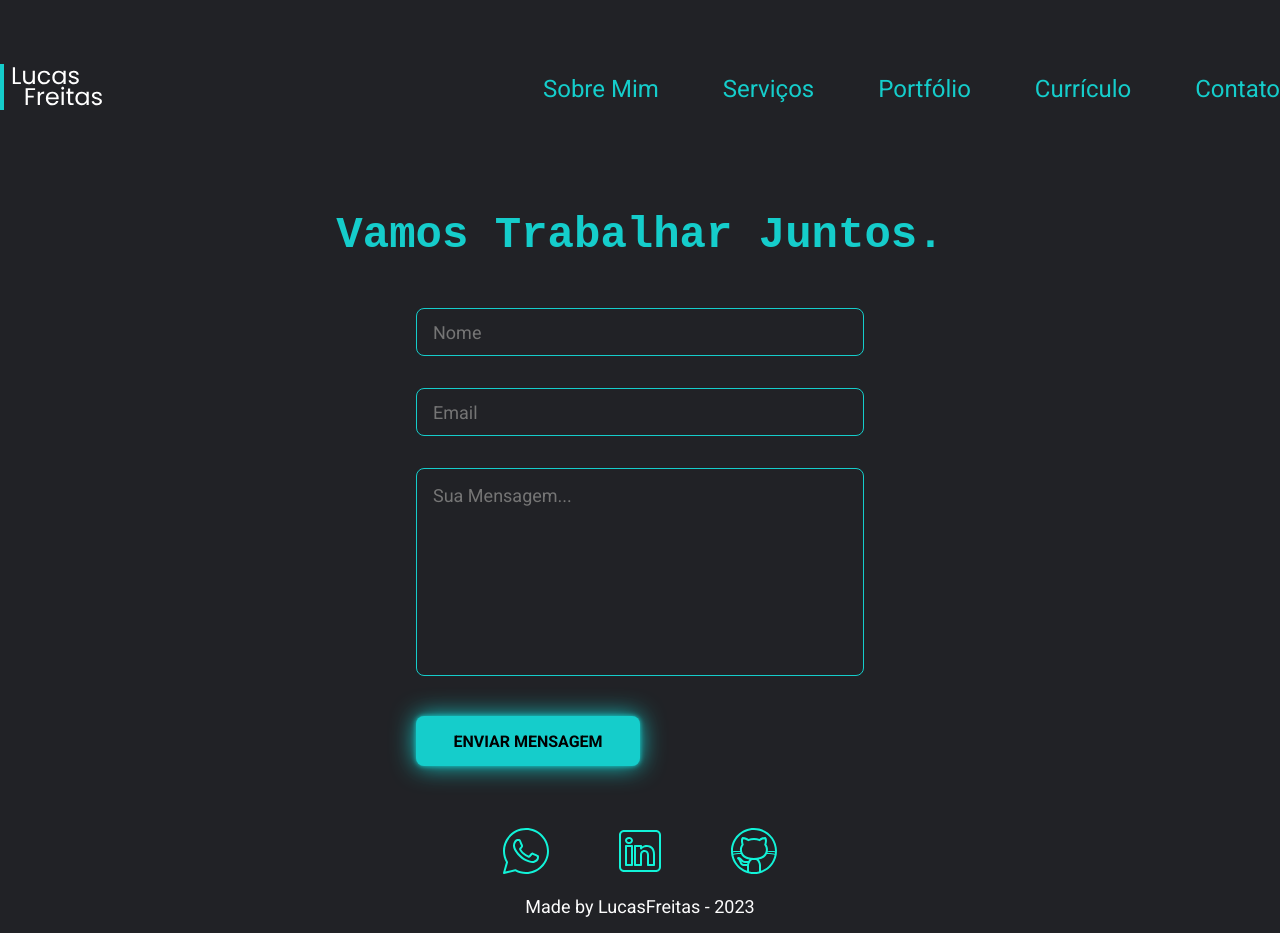
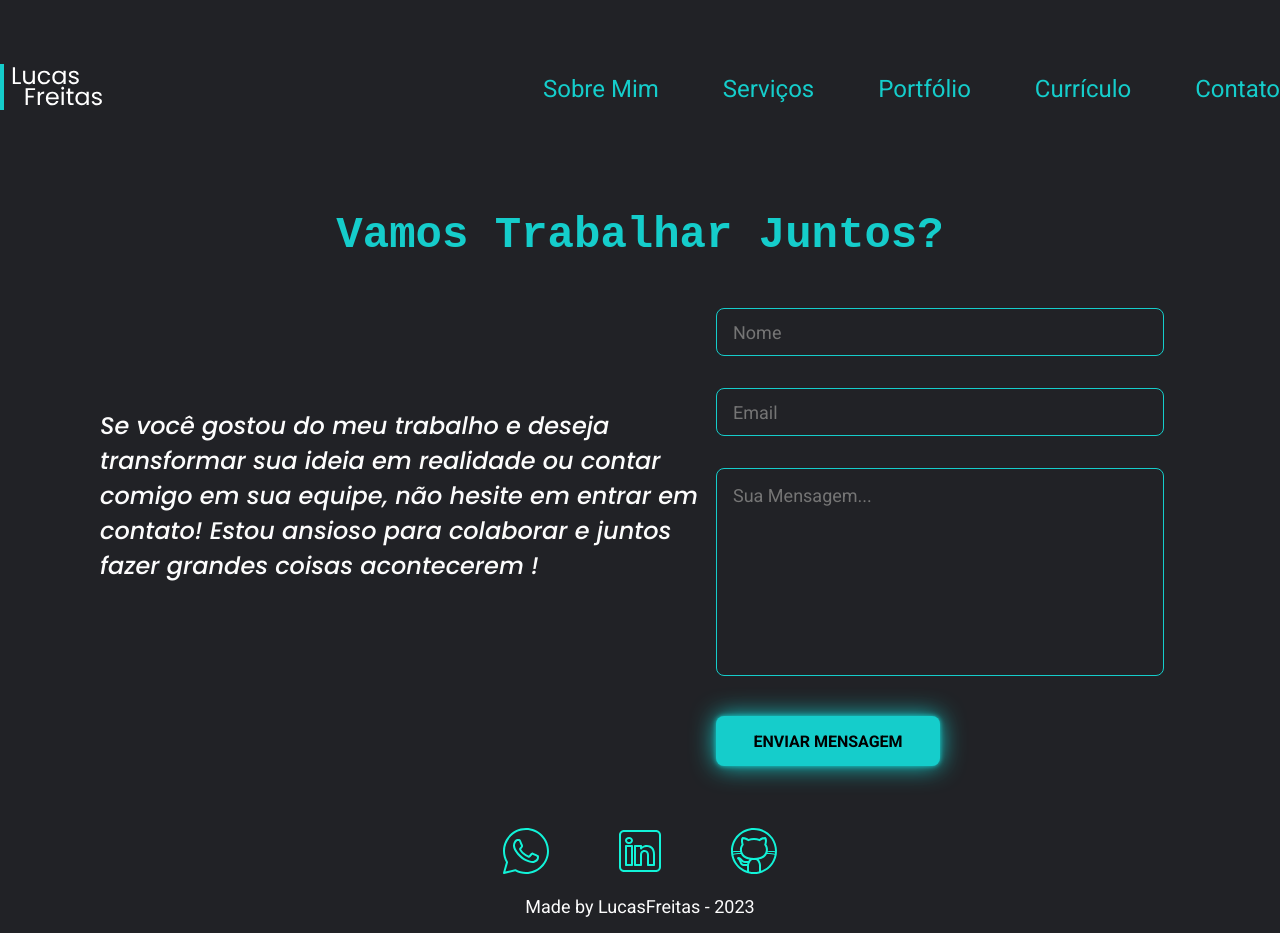
Before and after one commit to LucasDev9645/Portfolio, a React (Vite) app: page /contato in a window 1280 px wide. Built offline with nearby package versions, Linux system fonts and the light colour scheme.

Commit message:
Adding functionality to the form and placing font

```diff
--- a/index.html
+++ b/index.html
@@ -7,7 +7,7 @@
   <meta name="viewport" content="width=device-width, initial-scale=1.0" />
   <link rel="preconnect" href="https://fonts.googleapis.com">
   <link rel="preconnect" href="https://fonts.gstatic.com" crossorigin>
-  <link href="https://fonts.googleapis.com/css2?family=Roboto:ital,wght@0,400;0,500;0,700;1,300&display=swap" rel="stylesheet">
+  <link href="https://fonts.googleapis.com/css2?family=Poppins:ital,wght@0,600;1,500&family=Roboto:ital,wght@0,400;0,500;0,700;1,300&display=swap" rel="stylesheet">
   <title>Lucas - Freitas</title>
 </head>
 
--- a/package.json
+++ b/package.json
@@ -10,6 +10,7 @@
     "preview": "vite preview"
   },
   "dependencies": {
+    "@emailjs/browser": "^3.11.0",
     "@types/react-router-dom": "^5.3.3",
     "@types/styled-components": "^5.1.26",
     "react": "^18.2.0",
--- a/src/AboutMe/style.ts
+++ b/src/AboutMe/style.ts
@@ -69,7 +69,6 @@ export const FormationStyled = styled.div`
 
   h1 {
     margin-bottom: 1rem;
-    font-family: monospace;
     color: var(--color-blue-500);
   }
 
--- a/src/Curriculum/index.tsx
+++ b/src/Curriculum/index.tsx
@@ -66,7 +66,13 @@ const Curriculum = () => {
               <b>Inglês(tecnico)</b>
             </span>
           </p>
-          <button>
+          <button
+            onClick={() =>
+              window.open(
+                "https://drive.google.com/u/2/uc?id=1F5y8ODPsuj2zkyBEGHl_HjGoLY7y4fmf&export=download"
+              )
+            }
+          >
             <img src={imageSave} alt="" />
             Baixe meu currículo completo
           </button>
--- a/src/WorkTogether/index.tsx
+++ b/src/WorkTogether/index.tsx
@@ -1,17 +1,78 @@
+import { FormEvent, useState } from "react";
+import EmailJSResponseStatus from "@emailjs/browser";
+
 import Button from "../Button";
+
 import { Title } from "../styles/globalStyle";
 import { WorkTogetherStyle } from "./style";
 
+type Props = {
+  from_name: string;
+  message: string;
+  email: string;
+};
+
 const WorkTogether = () => {
+  const [name, setName] = useState("");
+  const [email, setEmail] = useState("");
+  const [message, setMessage] = useState("");
+
+  const sendEmail = (e: FormEvent<HTMLFormElement>) => {
+    e.preventDefault();
+
+    const templateParams: Props = {
+      from_name: name,
+      message: message,
+      email: email,
+    };
+
+    EmailJSResponseStatus.send(
+      "service_dlmarne",
+      "template_6haczdp",
+      templateParams,
+      "Et8uGRogiBnaO0cJK"
+    )
+      .then(() => {
+        setName("");
+        setEmail("");
+        setMessage("");
+      })
+      .catch((err) => {
+        console.log("Error: ", err);
+      });
+  };
+
   return (
     <WorkTogetherStyle className="container">
-      <Title>Vamos Trabalhar Juntos.</Title>
-      <form>
-        <input type="text" placeholder="Nome" />
-        <input type="email" placeholder="Email" />
-        <textarea placeholder="Sua Mensagem..." />
-        <Button name="Enviar Mensagem"></Button>
-      </form>
+      <Title>Vamos Trabalhar Juntos?</Title>
+      <div>
+        <h1>
+          Se você gostou do meu trabalho e deseja transformar sua ideia em
+          realidade ou contar comigo em sua equipe, não hesite em entrar em
+          contato! Estou ansioso para colaborar e juntos fazer grandes coisas
+          acontecerem !
+        </h1>
+        <form onSubmit={sendEmail}>
+          <input
+            type="text"
+            placeholder="Nome"
+            onChange={(e) => setName(e.target.value)}
+            value={name}
+          />
+          <input
+            type="text"
+            placeholder="Email"
+            onChange={(e) => setEmail(e.target.value)}
+            value={email}
+          />
+          <textarea
+            placeholder="Sua Mensagem..."
+            onChange={(e) => setMessage(e.target.value)}
+            value={message}
+          />
+          <Button name="Enviar Mensagem"></Button>
+        </form>
+      </div>
     </WorkTogetherStyle>
   );
 };
--- a/src/WorkTogether/style.ts
+++ b/src/WorkTogether/style.ts
@@ -9,6 +9,17 @@ export const WorkTogetherStyle = styled.section`
 
   ${Title} {
     width: 23ch;
+  }
+
+  div {
+    display: flex;
+    justify-content: space-between;
+    align-items: center;
+
+    h1 {
+      font-style: italic;
+      font-weight: 500;
+      max-width: 600px;
     }
 
     form {
@@ -44,4 +55,5 @@ export const WorkTogetherStyle = styled.section`
         margin-bottom: 2.5rem;
       }
     }
+  }
 `;
--- a/src/styles/globalStyle.ts
+++ b/src/styles/globalStyle.ts
@@ -24,6 +24,10 @@ const GlobalStyle = createGlobalStyle`
   body {
      background-color:var( --color-gray-900);
     color:var(--color-gray-300);
+  }
+
+  h1 , h2 , h3 {
+    font-family: 'Poppins', sans-serif;
   }
 
   .container {
```
Also changed, not shown: 1 other file (tests, documents, lock files or other folders). Lines whose indentation alone changed are shown as unchanged.
